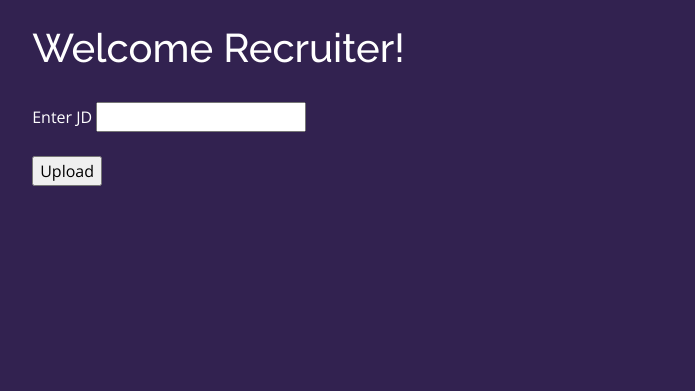
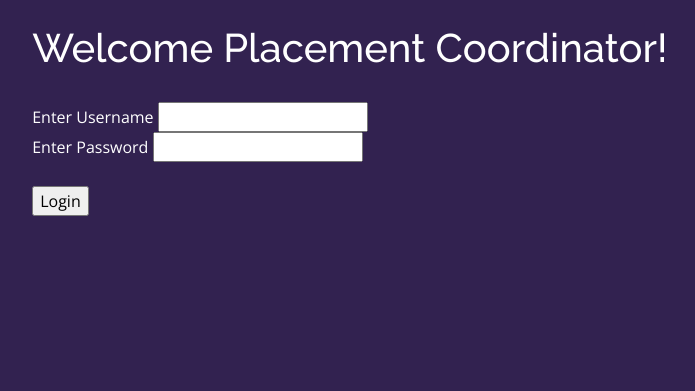
Before and after one commit to AbbasSavvy/FYP-2022, a Django app: template fyp_project/home/templates/home-templates/recruiter.html in a window 1280 px wide. Shown: the part 70-461 px from the top of the page, without its empty margins (89-784 px from the left). Run offline with Django 3.2, Linux system fonts and the light colour scheme; the template is opened without the code that fills it, so the values that code supplies are empty; some libraries are stand-ins or nearby versions.

Commit message:
Update recruiter.html

```diff
--- a/fyp_project/home/templates/home-templates/recruiter.html
+++ b/fyp_project/home/templates/home-templates/recruiter.html
@@ -3,7 +3,7 @@
 {% block body %}
     <div class="row container">
         <div class="welcome-message">
-            <h1>Welcome Recruiter!</h1>
+            <h1>Welcome Placement Coordinator!</h1>
         </div>
         <!-- <div class="col-sm-6 align-items-center">
             <a href="student/">
@@ -29,8 +29,11 @@
             <form>
                 <div class="form-group">
                     <div>
-                        <label for="enter-jd">Enter JD</label>
-                        <input type="t" name="enter-jd" id="enter-jd">
+                        <label for="enter_username">Enter Username</label>
+                        <input type="t" name="username" id="username"><br>
+
+                        <label for="enter_password">Enter Password</label>
+                        <input type="password" name="password" id="password">
                     </div>
                     <br>
                     <!-- <div>
@@ -38,7 +41,7 @@
                         <input type="file" class="form-control-file" id="exampleFormControlFile1"  accept="application/pdf">
                     </div> -->
                 </div>
-                <input type="submit" value="Upload">
+                <input type="submit" value="Login">
             </form>
         </div>
     </div>
```
